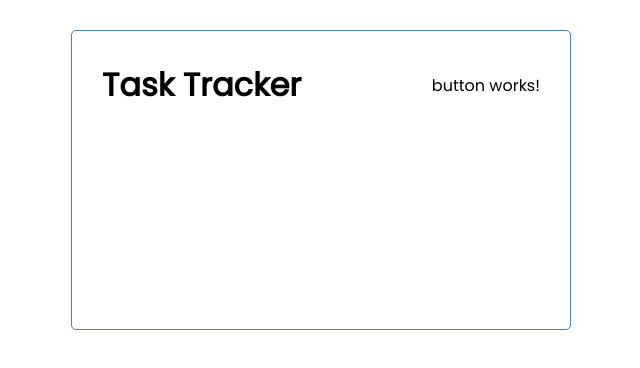
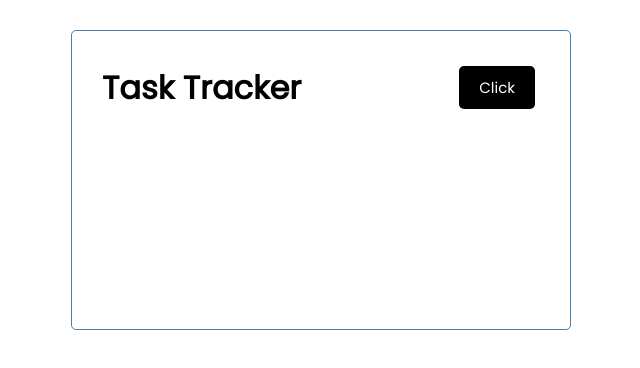
Before and after one commit to maxmanayan/task-tracker, an Angular app in the folder client/: page / in a window 1280 px wide. Shown: the top 368 px of the page, without its empty margins (319-959 px from the left). Built offline with nearby package versions, Linux system fonts and the light colour scheme.

Commit message:
button added

```diff
--- a/client/src/app/components/button/button.component.html
+++ b/client/src/app/components/button/button.component.html
@@ -1 +1 @@
-<p>button works!</p>
+<button class="btn">Click</button>
```
